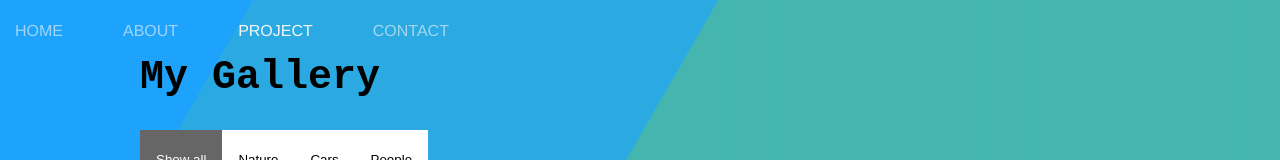
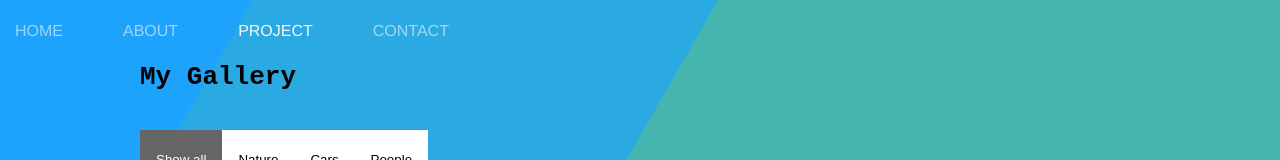
Before and after one commit to IPkaiwart11/portFolioFrontend, a React (Vite) app: page /project in a window 1280 px wide. Shown: the top 160 px of the page. Built offline with nearby package versions, Linux system fonts and the light colour scheme.

Commit message:
modify project

```diff
--- a/src/components/slider/slider.scss
+++ b/src/components/slider/slider.scss
@@ -12,10 +12,10 @@ body {
      margin: auto;
    }
 
-   h1 {
-     font-size: 40px;
-     word-break: break-all;
-   }
+//    h1 {
+//      font-size: 40px;
+//      word-break: break-all;
+//    }
 
    .row {
      margin: 10px -16px;
```
